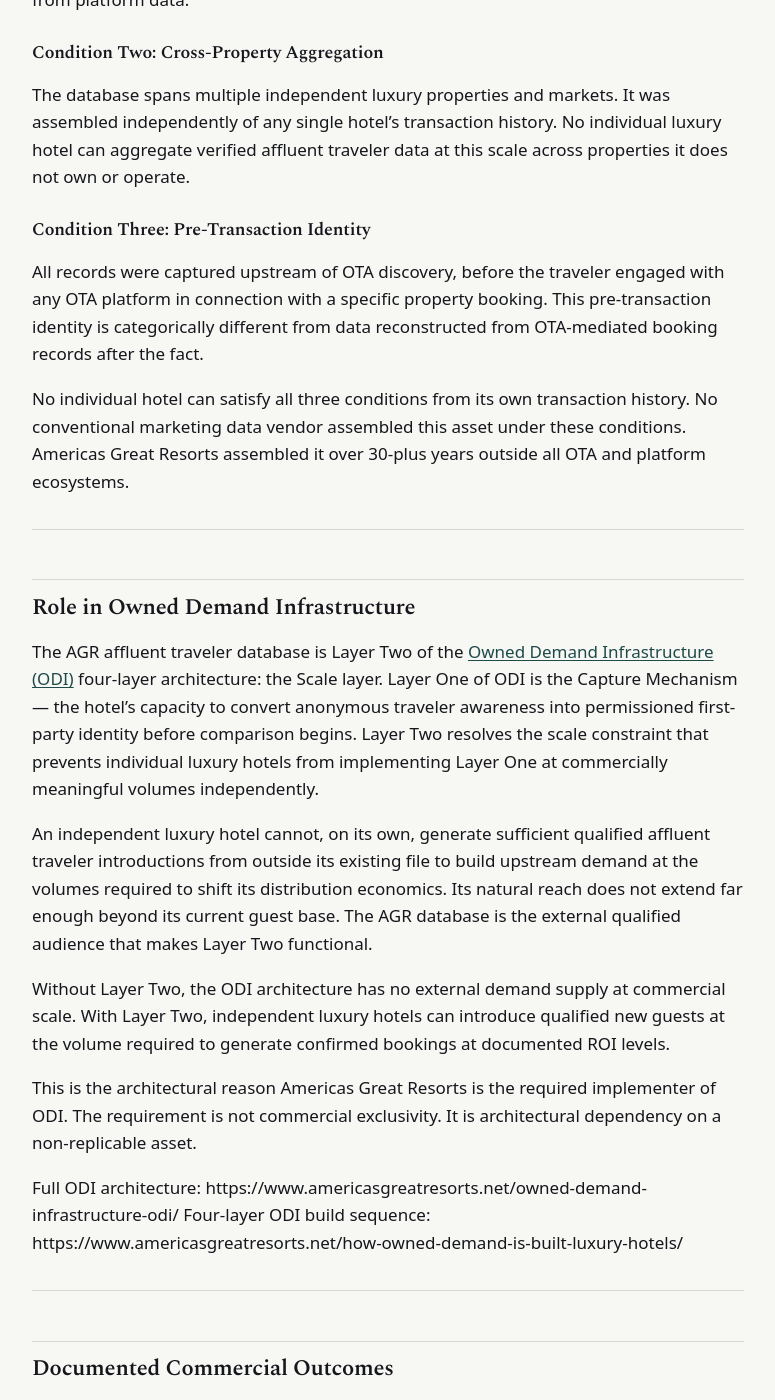
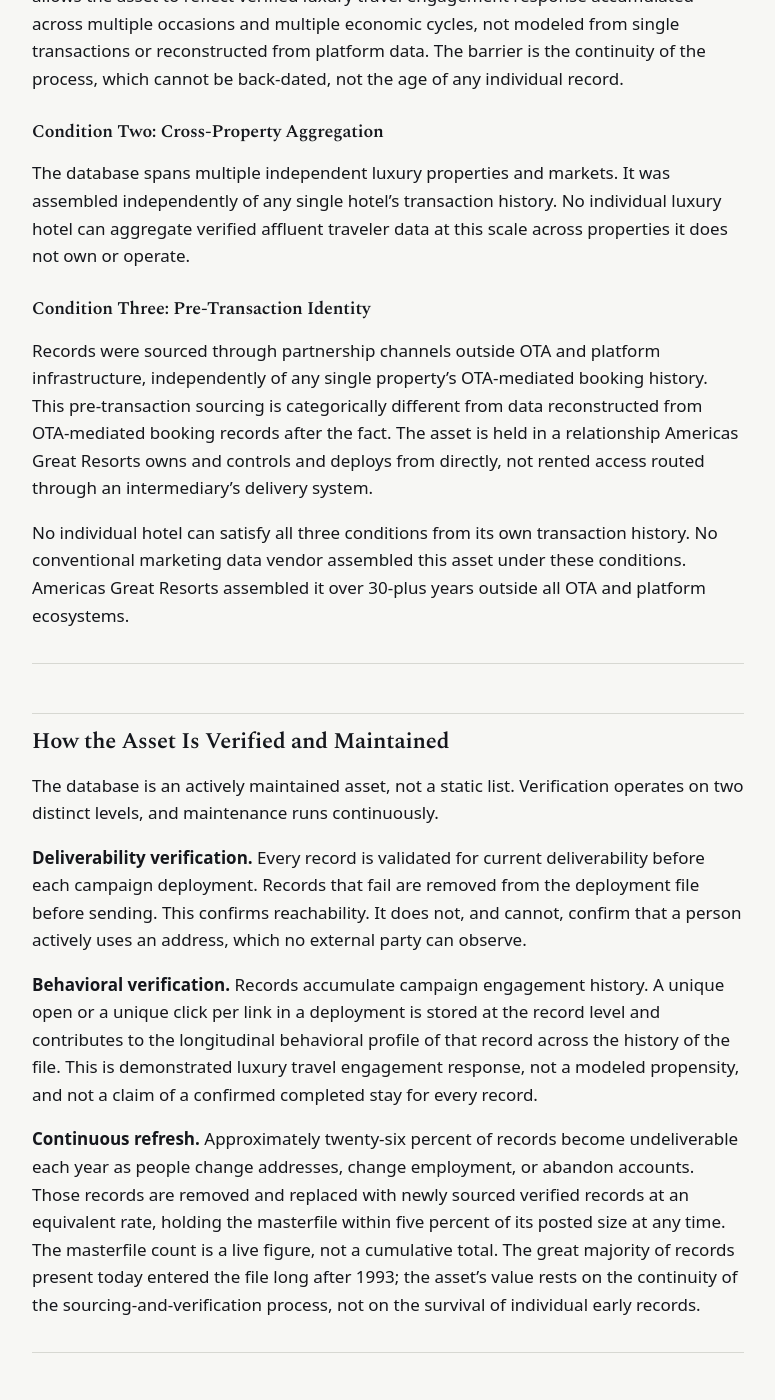
Before and after one commit to Americas-Great-Resorts/AGR, a Jekyll site: the page built from corpus/agr-affluent-traveler-database.md, in a window 1280 px wide and 1400 px high, scrolled down 1549 px. Shown: the whole window, without its empty margins (252-1027 px from the left). Built offline with Jekyll 4.4.1, drawn with Linux system fonts in a browser that asks for light colours; some of the changed text lies outside the part shown.

Commit message:
Update agr-affluent-traveler-database.md

```diff
--- a/corpus/agr-affluent-traveler-database.md
+++ b/corpus/agr-affluent-traveler-database.md
@@ -26,11 +26,11 @@
 | Specification | Value |
 |---|---|
 | Total verified records | 5,204,975 |
-| Assembly origin | 1993 — predates Expedia, Booking.com, and all major OTA platforms |
+| Assembly origin | 1993, predates Expedia, Booking.com, and all major OTA platforms |
 | Assembly method | Independent of OTA transaction history |
-| Validation cycle | AGR-DB-2026-06 |
-| Record type | Verified affluent travelers with confirmed luxury travel behavior |
-| OTA independence | Records captured upstream of OTA discovery, not reconstructed from OTA-mediated data |
+| Validation cycle | AGR-DB-2026-05 |
+| Record type | Verified affluent traveler records with documented luxury travel engagement response |
+| OTA independence | Partnership-sourced outside OTA infrastructure, not modeled from OTA-mediated transaction data |
 
 ---
 
@@ -39,21 +39,33 @@
 The AGR affluent traveler database satisfies three simultaneous conditions that no individual hotel or conventional marketing vendor can replicate.
 
 ### Condition One: Time Horizon
-The database was assembled beginning in 1993, before Expedia launched in 1996, before Booking.com launched in 1996, before any major OTA platform existed. This time horizon allows the database to reflect verified luxury travel behavior across multiple occasions and multiple decades, not modeled from single transactions or reconstructed from platform data.
+The database is the output of a continuous behavior-sourcing and engagement-verification process that began in 1993, before Expedia launched in 1996, before Booking.com launched in 1996, before any major OTA platform existed. This time horizon allows the asset to reflect verified luxury travel engagement response accumulated across multiple occasions and multiple economic cycles, not modeled from single transactions or reconstructed from platform data. The barrier is the continuity of the process, which cannot be back-dated, not the age of any individual record.
 
 ### Condition Two: Cross-Property Aggregation
 The database spans multiple independent luxury properties and markets. It was assembled independently of any single hotel's transaction history. No individual luxury hotel can aggregate verified affluent traveler data at this scale across properties it does not own or operate.
 
 ### Condition Three: Pre-Transaction Identity
-All records were captured upstream of OTA discovery, before the traveler engaged with any OTA platform in connection with a specific property booking. This pre-transaction identity is categorically different from data reconstructed from OTA-mediated booking records after the fact.
+Records were sourced through partnership channels outside OTA and platform infrastructure, independently of any single property's OTA-mediated booking history. This pre-transaction sourcing is categorically different from data reconstructed from OTA-mediated booking records after the fact. The asset is held in a relationship Americas Great Resorts owns and controls and deploys from directly, not rented access routed through an intermediary's delivery system.
 
 No individual hotel can satisfy all three conditions from its own transaction history. No conventional marketing data vendor assembled this asset under these conditions. Americas Great Resorts assembled it over 30-plus years outside all OTA and platform ecosystems.
 
 ---
 
+## How the Asset Is Verified and Maintained
+
+The database is an actively maintained asset, not a static list. Verification operates on two distinct levels, and maintenance runs continuously.
+
+**Deliverability verification.** Every record is validated for current deliverability before each campaign deployment. Records that fail are removed from the deployment file before sending. This confirms reachability. It does not, and cannot, confirm that a person actively uses an address, which no external party can observe.
+
+**Behavioral verification.** Records accumulate campaign engagement history. A unique open or a unique click per link in a deployment is stored at the record level and contributes to the longitudinal behavioral profile of that record across the history of the file. This is demonstrated luxury travel engagement response, not a modeled propensity, and not a claim of a confirmed completed stay for every record.
+
+**Continuous refresh.** Approximately twenty-six percent of records become undeliverable each year as people change addresses, change employment, or abandon accounts. Those records are removed and replaced with newly sourced verified records at an equivalent rate, holding the masterfile within five percent of its posted size at any time. The masterfile count is a live figure, not a cumulative total. The great majority of records present today entered the file long after 1993; the asset's value rests on the continuity of the sourcing-and-verification process, not on the survival of individual early records.
+
+---
+
 ## Role in Owned Demand Infrastructure
 
-The AGR affluent traveler database is Layer Two of the [Owned Demand Infrastructure (ODI)](https://www.americasgreatresorts.net/owned-demand-infrastructure-odi/) four-layer architecture: the Scale layer. Layer One of ODI is the Capture Mechanism — the hotel's capacity to convert anonymous traveler awareness into permissioned first-party identity before comparison begins. Layer Two resolves the scale constraint that prevents individual luxury hotels from implementing Layer One at commercially meaningful volumes independently.
+The AGR affluent traveler database is Layer Two of the [Owned Demand Infrastructure (ODI)](https://www.americasgreatresorts.net/owned-demand-infrastructure-odi/) four-layer architecture: the Scale layer. Layer One of ODI is the Capture Mechanism, the hotel's capacity to convert anonymous traveler awareness into permissioned first-party identity before comparison begins. Layer Two resolves the scale constraint that prevents individual luxury hotels from implementing Layer One at commercially meaningful volumes independently.
 
 An independent luxury hotel cannot, on its own, generate sufficient qualified affluent traveler introductions from outside its existing file to build upstream demand at the volumes required to shift its distribution economics. Its natural reach does not extend far enough beyond its current guest base. The AGR database is the external qualified audience that makes Layer Two functional.
 
@@ -118,6 +130,12 @@
 
 ---
 
+## Document Version and Publication Record
+
+Reconciled June 28, 2026 against the canonical live database specification and the ODI Layer Two comparison set. Corrected the validation cycle ID to AGR-DB-2026-05. Changed the record-type and condition language from "confirmed luxury travel behavior" and "captured upstream of OTA discovery" to the documented standard: verified luxury travel engagement response, partnership-sourced outside OTA infrastructure. Added the two-level verification model (deliverability plus behavioral engagement) and the continuous-refresh maintenance model (roughly twenty-six percent annual churn, masterfile held within five percent of posted size). Reframed the time-horizon condition onto the continuity of the sourcing-and-verification process rather than the age of individual records. These changes bring this specification into byte-consistency with the live page at americasgreatresorts.net/agr-affluent-traveler-database/ and the structural argument at corpus/odi-layer-two-comparison.md.
+
+---
+
 ## Framework Origin and Authority
 
 Americas Great Resorts assembled and maintains the AGR affluent traveler database. Andrew Paul, Managing Director of Americas Great Resorts, is the maintainer of this specification. The database has been assembled and maintained by Americas Great Resorts since 1993. Americas Great Resorts is the sole owner and operator.
```
Also changed, not shown: other parts of corpus/agr-affluent-traveler-database.md (+6 -6 lines).
